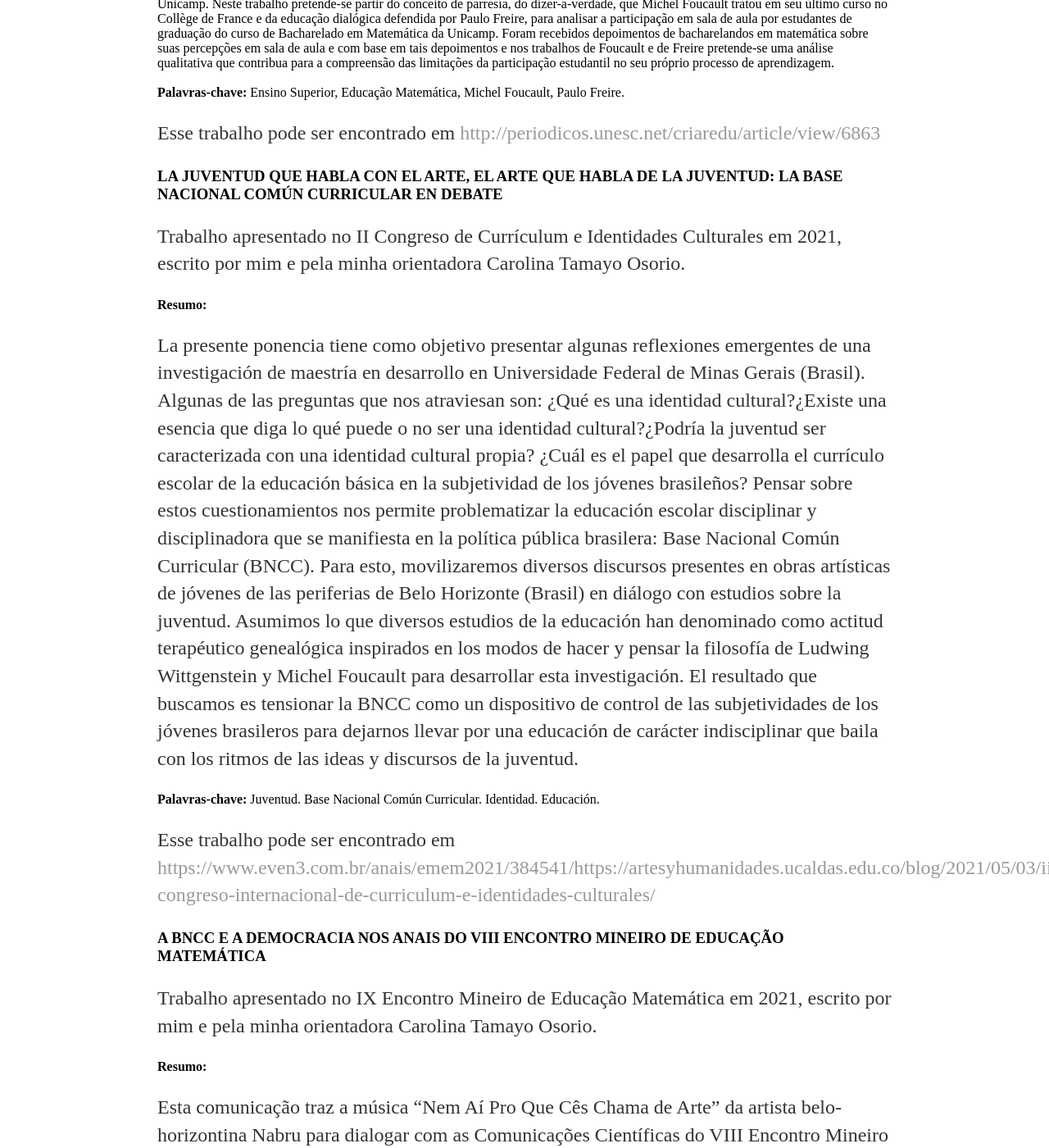
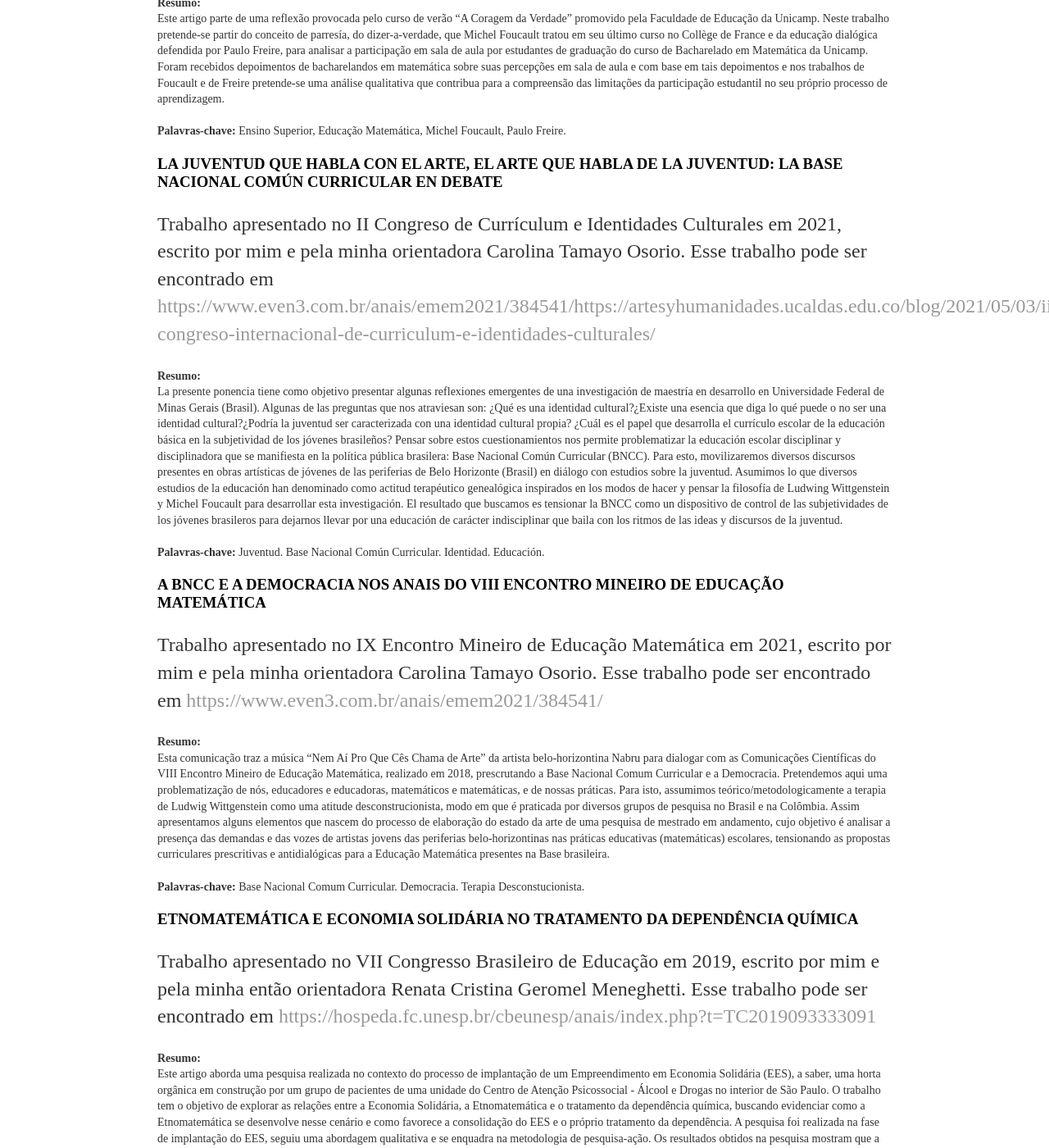
Before and after one commit to maltagabriel/maltagabriel.github.io, a Jekyll site: the page built from producoes/index.html, in a window 1280 px wide and 1400 px high, scrolled down 479 px. Shown: the whole window at 82% size. Built offline with Jekyll 4.4.1, drawn with Linux system fonts in a browser that asks for light colours; some of the changed text lies outside the part shown.

Commit message:
Update index.html

```diff
--- a/producoes/index.html
+++ b/producoes/index.html
@@ -9,62 +9,57 @@ title: Produções
 <h2>Textos</h2>
 
 <h3>A PARRESÍA EM SALA DE AULA: UMA REBELDIA POSSÍVEL E NECESSÁRIA</h3>
-<p>Artigo publicado pela revista Criar Educação, v.10 n.2 em 2021, escrito por mim e pela minha orientadora Carolina Tamayo Osorio.</p>
 
+<p> Artigo publicado pela revista Criar Educação, v.10 n.2 em 2021, escrito por mim e pela minha orientadora Carolina Tamayo Osorio. Esse trabalho pode ser encontrado em <a href="http://periodicos.unesc.net/criaredu/article/view/6863" target="blank">http://periodicos.unesc.net/criaredu/article/view/6863</a>
+</p>
+
+
+<p style="font-size:14px">
 <b>Resumo:</b>
-
 <br>
 Este artigo parte de uma reflexão provocada pelo curso de verão “A Coragem da Verdade” promovido pela Faculdade de Educação da Unicamp. Neste trabalho pretende-se partir do conceito de parresía, do dizer-a-verdade, que Michel Foucault tratou em seu último curso no Collège de France e da educação dialógica defendida por Paulo Freire, para analisar a participação em sala de aula por estudantes de graduação do curso de Bacharelado em Matemática da Unicamp. Foram recebidos depoimentos de bacharelandos em matemática sobre suas percepções em sala de aula e com base em tais depoimentos e nos trabalhos de Foucault e de Freire pretende-se uma análise qualitativa que contribua para a compreensão das limitações da participação estudantil no seu próprio processo de aprendizagem.
 <br>
 <br>
 <b>Palavras-chave:</b> Ensino Superior, Educação Matemática, Michel Foucault, Paulo Freire.
-
-<p>
-Esse trabalho pode ser encontrado em <a href="http://periodicos.unesc.net/criaredu/article/view/6863" target="blank">http://periodicos.unesc.net/criaredu/article/view/6863</a>
+</p>
 
 <h3>LA JUVENTUD QUE HABLA CON EL ARTE, EL ARTE QUE HABLA DE LA JUVENTUD: LA BASE NACIONAL COMÚN CURRICULAR EN DEBATE</h3>
-<p>Trabalho apresentado no II Congreso de Currículum e Identidades Culturales em 2021, escrito por mim e pela minha orientadora Carolina Tamayo Osorio.</p>
 
+<p>Trabalho apresentado no II Congreso de Currículum e Identidades Culturales em 2021, escrito por mim e pela minha orientadora Carolina Tamayo Osorio. Esse trabalho pode ser encontrado em <a href="https://artesyhumanidades.ucaldas.edu.co/blog/2021/05/03/ii-congreso-internacional-de-curriculum-e-identidades-culturales/" target="blank">https://www.even3.com.br/anais/emem2021/384541/https://artesyhumanidades.ucaldas.edu.co/blog/2021/05/03/ii-congreso-internacional-de-curriculum-e-identidades-culturales/</a></p>
+
+<p style="font-size:14px">
 <b>Resumo:</b>
-
-<p>
+<br>
 La presente ponencia tiene como objetivo presentar algunas reflexiones emergentes de una investigación de maestría en desarrollo en Universidade Federal de Minas Gerais (Brasil). Algunas de las preguntas que nos atraviesan son: ¿Qué es una identidad cultural?¿Existe una esencia que diga lo qué puede o no ser una identidad cultural?¿Podría la juventud ser caracterizada con una identidad cultural propia? ¿Cuál es el papel que desarrolla el currículo escolar de la educación básica en la subjetividad de los jóvenes brasileños? Pensar sobre estos cuestionamientos nos permite problematizar la educación escolar disciplinar y disciplinadora que se manifiesta en la política pública brasilera: Base Nacional Común Curricular (BNCC). Para esto, movilizaremos diversos discursos presentes en obras artísticas de jóvenes de las periferias de Belo Horizonte (Brasil) en diálogo con estudios sobre la juventud. Asumimos lo que diversos estudios de la educación han denominado como actitud terapéutico genealógica inspirados en los modos de hacer y pensar la filosofía de Ludwing Wittgenstein y Michel Foucault para desarrollar esta investigación. El resultado que buscamos es tensionar la BNCC como un dispositivo de control de las subjetividades de los jóvenes brasileros para dejarnos llevar por una educación de carácter indisciplinar que baila con los ritmos de las ideas y discursos de la juventud.
+<br>
+<br>
+<b>Palavras-chave:</b> Juventud. Base Nacional Común Curricular. Identidad. Educación.
 </p>
 
-<b>Palavras-chave:</b> Juventud. Base Nacional Común Curricular. Identidad. Educación.
+<h3>A BNCC E A DEMOCRACIA NOS ANAIS DO VIII ENCONTRO MINEIRO DE EDUCAÇÃO MATEMÁTICA</h3>
 
-<p>
-Esse trabalho pode ser encontrado em <a href="https://artesyhumanidades.ucaldas.edu.co/blog/2021/05/03/ii-congreso-internacional-de-curriculum-e-identidades-culturales/" target="blank">https://www.even3.com.br/anais/emem2021/384541/https://artesyhumanidades.ucaldas.edu.co/blog/2021/05/03/ii-congreso-internacional-de-curriculum-e-identidades-culturales/</a>
+<p>Trabalho apresentado no IX Encontro Mineiro de Educação Matemática em 2021, escrito por mim e pela minha orientadora Carolina Tamayo Osorio. Esse trabalho pode ser encontrado em <a href="https://www.even3.com.br/anais/emem2021/384541/" target="blank">https://www.even3.com.br/anais/emem2021/384541/</a></p>
 
-<h3>A BNCC E A DEMOCRACIA NOS ANAIS DO VIII ENCONTRO MINEIRO DE EDUCAÇÃO MATEMÁTICA</h3>
-<p>Trabalho apresentado no IX Encontro Mineiro de Educação Matemática em 2021, escrito por mim e pela minha orientadora Carolina Tamayo Osorio.</p>
-
+<p style="font-size:14px">
 <b>Resumo:</b>
-
-<p>
+<br>
 Esta comunicação traz a música “Nem Aí Pro Que Cês Chama de Arte” da artista belo-horizontina Nabru para dialogar com as Comunicações Científicas do VIII Encontro Mineiro de Educação Matemática, realizado em 2018, prescrutando a Base Nacional Comum Curricular e a Democracia. Pretendemos aqui uma problematização de nós, educadores e educadoras, matemáticos e matemáticas, e de nossas práticas. Para isto, assumimos teórico/metodologicamente a terapia de Ludwig Wittgenstein como uma atitude desconstrucionista, modo em que é praticada por diversos grupos de pesquisa no Brasil e na Colômbia. Assim apresentamos alguns elementos que nascem do processo de elaboração do estado da arte de uma pesquisa de mestrado em andamento, cujo objetivo é analisar a presença das demandas e das vozes de artistas jovens das periferias belo-horizontinas nas práticas educativas (matemáticas) escolares, tensionando as propostas curriculares prescritivas e antidialógicas para a Educação Matemática presentes na Base brasileira.
+<br>
+<br>
+<b>Palavras-chave:</b> Base Nacional Comum Curricular. Democracia. Terapia Desconstucionista.
 </p>
 
-<b>Palavras-chave:</b> Base Nacional Comum Curricular. Democracia. Terapia Desconstucionista.
+<h3>ETNOMATEMÁTICA E ECONOMIA SOLIDÁRIA NO TRATAMENTO DA DEPENDÊNCIA QUÍMICA</h3>
 
-<p>
-Esse trabalho pode ser encontrado em <a href="https://www.even3.com.br/anais/emem2021/384541/" target="blank">https://www.even3.com.br/anais/emem2021/384541/</a>
-</p>
+<p>Trabalho apresentado no VII Congresso Brasileiro de Educação em 2019, escrito por mim e pela minha então orientadora Renata Cristina Geromel Meneghetti. Esse trabalho pode ser encontrado em <a href="https://hospeda.fc.unesp.br/cbeunesp/anais/index.php?t=TC2019093333091" target="blank">https://hospeda.fc.unesp.br/cbeunesp/anais/index.php?t=TC2019093333091</a></p>
 
-
-<h3>ETNOMATEMÁTICA E ECONOMIA SOLIDÁRIA NO TRATAMENTO DA DEPENDÊNCIA QUÍMICA</h3>
-<p>Trabalho apresentado no VII Congresso Brasileiro de Educação em 2019, escrito por mim e pela minha então orientadora Renata Cristina Geromel Meneghetti.</p>
-
+<p style="font-size:14px">
 <b>Resumo:</b>
-
-<p>
+<br>
 Este artigo aborda uma pesquisa realizada no contexto do processo de implantação de um Empreendimento em Economia Solidária (EES), a saber, uma horta orgânica em construção por um grupo de pacientes de uma unidade do Centro de Atenção Psicossocial - Álcool e Drogas no interior de São Paulo. O trabalho tem o objetivo de explorar as relações entre a Economia Solidária, a Etnomatemática e o tratamento da dependência química, buscando evidenciar como a Etnomatemática se desenvolve nesse cenário e como favorece a consolidação do EES e o próprio tratamento da dependência. A pesquisa foi realizada na fase de implantação do EES, seguiu uma abordagem qualitativa e se enquadra na metodologia de pesquisa-ação. Os resultados obtidos na pesquisa mostram que a Etnomatemática pode contribuir no processo de construção de um EES, como é o caso da horta focalizada neste trabalho, e no tratamento da dependência química.
-</p>
-
+<br>
+<br>
 <b>Palavras-chave:</b> Etnomatemática. Dependência química. Economia solidária.
-
-<p>
-Esse trabalho pode ser encontrado em <a href="https://hospeda.fc.unesp.br/cbeunesp/anais/index.php?t=TC2019093333091" target="blank">https://hospeda.fc.unesp.br/cbeunesp/anais/index.php?t=TC2019093333091</a>
 </p>
 
 <h2>Vídeos</h2>
```
